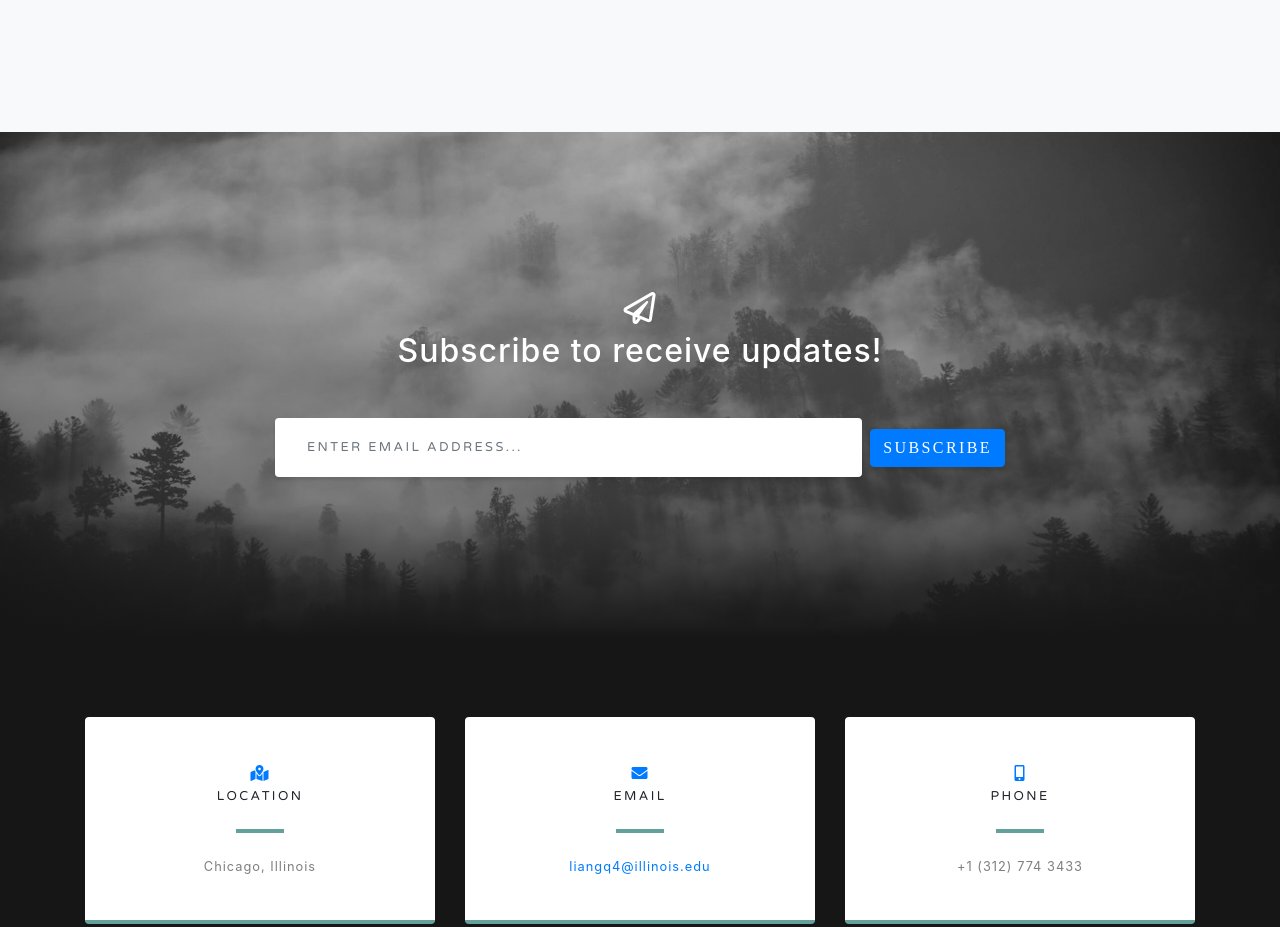
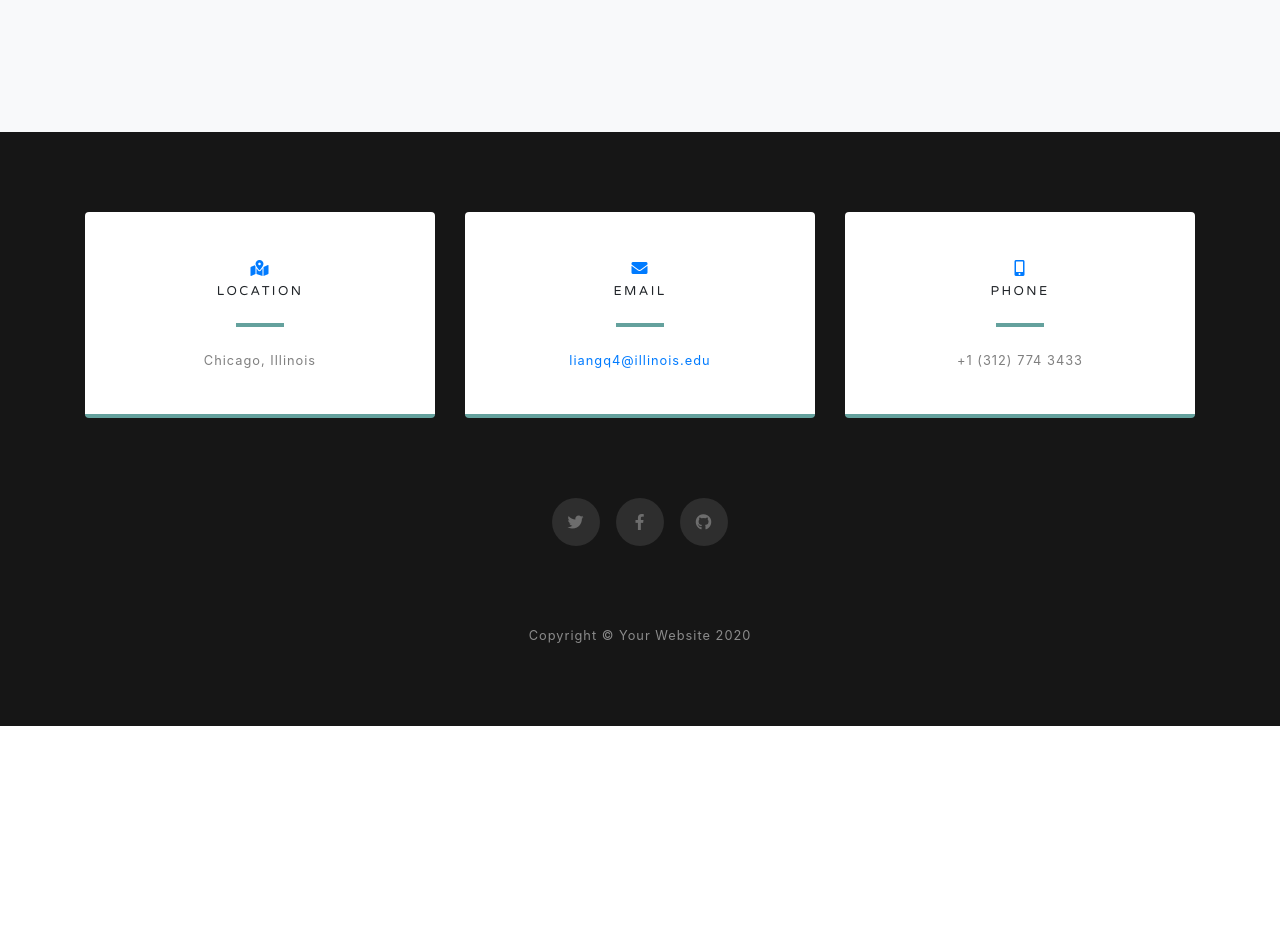
Before and after one commit to liangqiu19/Portfolio, a website with bundled scripts: page index.html in a window 1280 px wide. Shown: the part 3600-4527 px from the top of the page. After the commit the page ends 4326 px from the top, so only its background shows below. Built offline with nearby package versions, Linux system fonts and the light colour scheme.

Commit message:
Update index.html

```diff
--- a/index.html
+++ b/index.html
@@ -164,24 +164,6 @@ Your browser does not support the video tag.
     </div>
   </section>
 
-  <!-- Signup Section -->
-  <section id="signup" class="signup-section">
-    <div class="container">
-      <div class="row">
-        <div class="col-md-10 col-lg-8 mx-auto text-center">
-
-          <i class="far fa-paper-plane fa-2x mb-2 text-white"></i>
-          <h2 class="text-white mb-5">Subscribe to receive updates!</h2>
-
-          <form class="form-inline d-flex">
-            <input type="email" class="form-control flex-fill mr-0 mr-sm-2 mb-3 mb-sm-0" id="inputEmail" placeholder="Enter email address...">
-            <button type="submit" class="btn btn-primary mx-auto">Subscribe</button>
-          </form>
-
-        </div>
-      </div>
-    </div>
-  </section>
 
   <!-- Contact Section -->
   <section class="contact-section bg-black">
@@ -243,7 +225,7 @@ Your browser does not support the video tag.
   <!-- Footer -->
   <footer class="bg-black small text-center text-white-50">
     <div class="container">
-      Copyright &copy; Your Website 2019
+      Copyright &copy; Your Website 2020
     </div>
   </footer>
 
```
